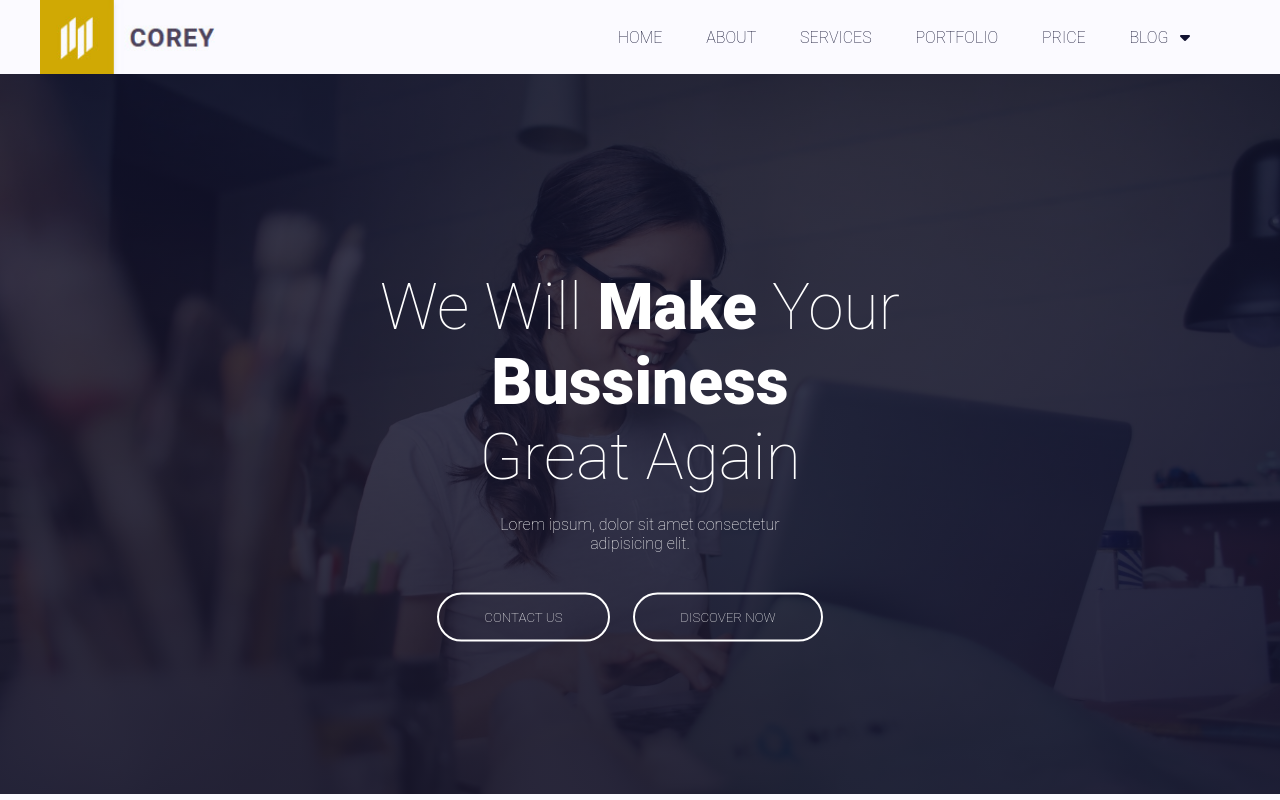
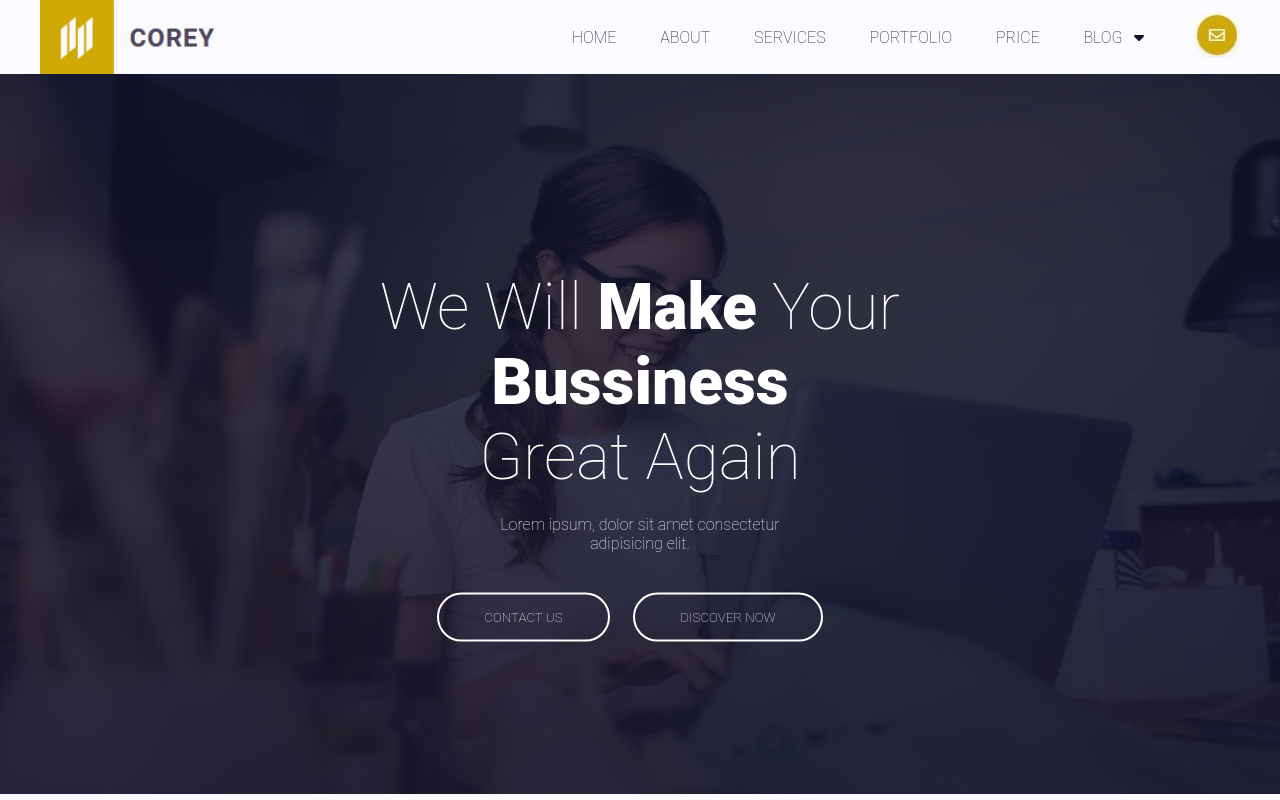
Before and after one commit to Md-Kaif-Innoraft/CSS-Adv2-Prctice, a plain HTML site: page index.html in a window 1280 px wide. Shown: the top 800 px of the page. Drawn offline with Linux system fonts and the light colour scheme; the site is published under a folder, as on GitHub Pages, so addresses that start at the root find nothing.

Commit message:
update html file

```diff
--- a/index.html
+++ b/index.html
@@ -30,7 +30,7 @@
                         <li><a href="">BLOG &nbsp; <i class="fa-solid fa-caret-down"></i></a></li>
                     </ul>
                     <div class="navbar-right-logo">
-                        <img src="/images/mail.jpg" alt="">
+                        <img src="images/mail.jpg" alt="">
                     </div>
                 </nav>
             </div>
```
